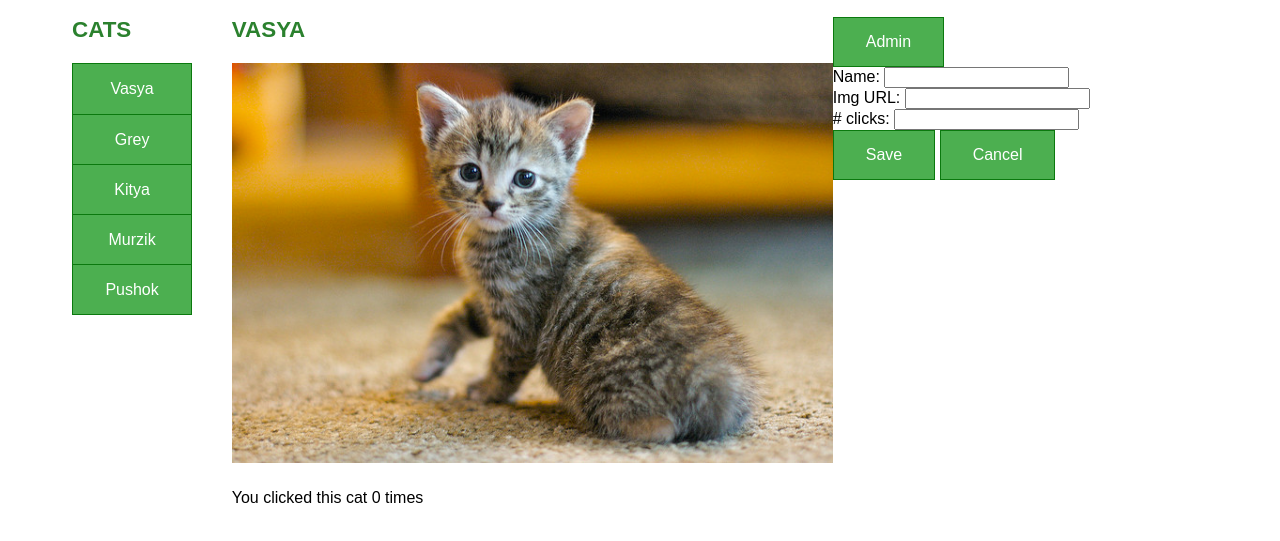
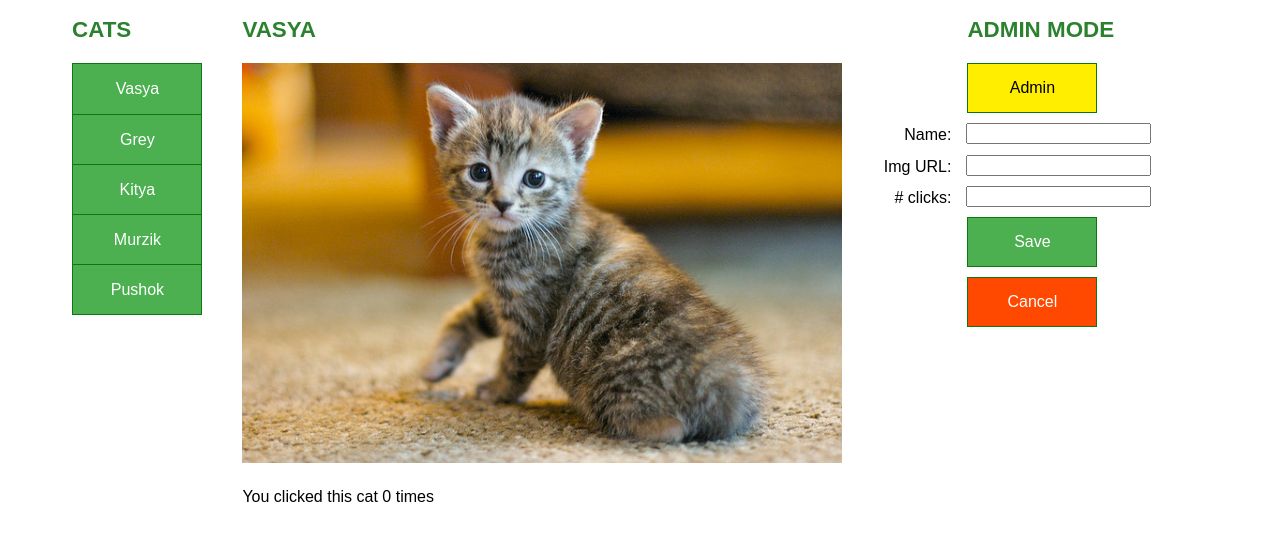
Before and after one commit to rouzrise/catClicker, a website: page index.html in a window 1280 px wide. Both pictures are taken after a click on the button "Admin". Shown: the part 71-612 px from the top of the page. Drawn offline with Linux system fonts and the light colour scheme.

Commit message:
Format view in CSS (awkward but finished:))

```diff
--- a/css/styles.css
+++ b/css/styles.css
@@ -52,7 +52,8 @@ h1 {
 
 .catPicture {
     margin-bottom: 20px;
-    height: 400px;
+    /* height: 400px; */
+    width:600px;
 }
 
 .flexContainer {
@@ -98,12 +99,33 @@ ul li:last-of-type,
 .cancelButton,
 .saveButton {
     border-bottom: 1px solid  rgb(11, 121, 14);
+    width: 130px;
 }
 
-ul li:hover {
+.adminButton {
+    background-color: rgb(255, 238, 0);
+    color: black;
+}
+
+.cancelButton{
+    background-color: rgb(255, 72, 0);
+}
+
+
+ul li:hover,
+.saveButton:hover {
     background-color:   rgb(43, 129, 46);
     color: white;
 }
+
+.adminButton:hover {
+    background-color: rgb(255, 208, 0);
+}
+
+.cancelButton:hover {
+    background-color: rgb(226, 64, 0);
+}
+
 
 .partName {
     color:  rgb(43, 129, 46);
@@ -122,3 +144,35 @@ ul li:hover {
     margin-bottom: 20px;
     margin-left: 0;
 }
+
+.adminGroup {
+    margin-left: 40px;
+    /* display: flex; */
+}
+
+.adminMode,
+.adminButton {
+    margin-left: 85px;
+}
+
+.nameAdmin,
+.urlAdmin,
+.numberClicksAdmin,
+.saveButton,
+.cancelButton {
+    margin-top: 10px;
+}
+
+.saveButton,
+.cancelButton {
+    margin-left: 85px;
+}
+
+.label {
+    display: inline-block;
+    width: 69px;
+    vertical-align: top;
+    text-align: right;
+    margin-right: 10px;
+    margin-top: 12px;
+   }
--- a/index.html
+++ b/index.html
@@ -27,13 +27,17 @@
             </div>
     </div>
 <div class = adminGroup>
+    <p class="partName adminMode">Admin Mode</p>
     <button type="button" class='adminButton'>Admin</button>
 
                 <form class="adminForm">
-                    Name: <input type="text" name="name" class="nameAdmin"><br>
-                    Img URL: <input type="text" name="imgURL" class="urlAdmin" ><br>
-                    # clicks: <input type="text" name="numberClicksAdmin" class="numberClicksAdmin"><br>
-                    <button type="button" class="saveButton">Save</button>
+                    <label for="name" class="label">Name:</label>
+                    <input type="text" name="name" class="nameAdmin"><br>
+                    <label for="imgURL" class="label">Img URL:</label>
+                    <input type="text" name="imgURL" class="urlAdmin" ><br>
+                    <label for="numberClicksAdmin" class="label"># clicks:</label>
+                    <input type="text" name="numberClicksAdmin" class="numberClicksAdmin"><br>
+                    <button type="button" class="saveButton">Save</button><br>
                     <button type="button" class="cancelButton">Cancel</button>
                 </form>
 </div>
```
Also changed, not shown: dist/css/styles.css, dist/index.html.
